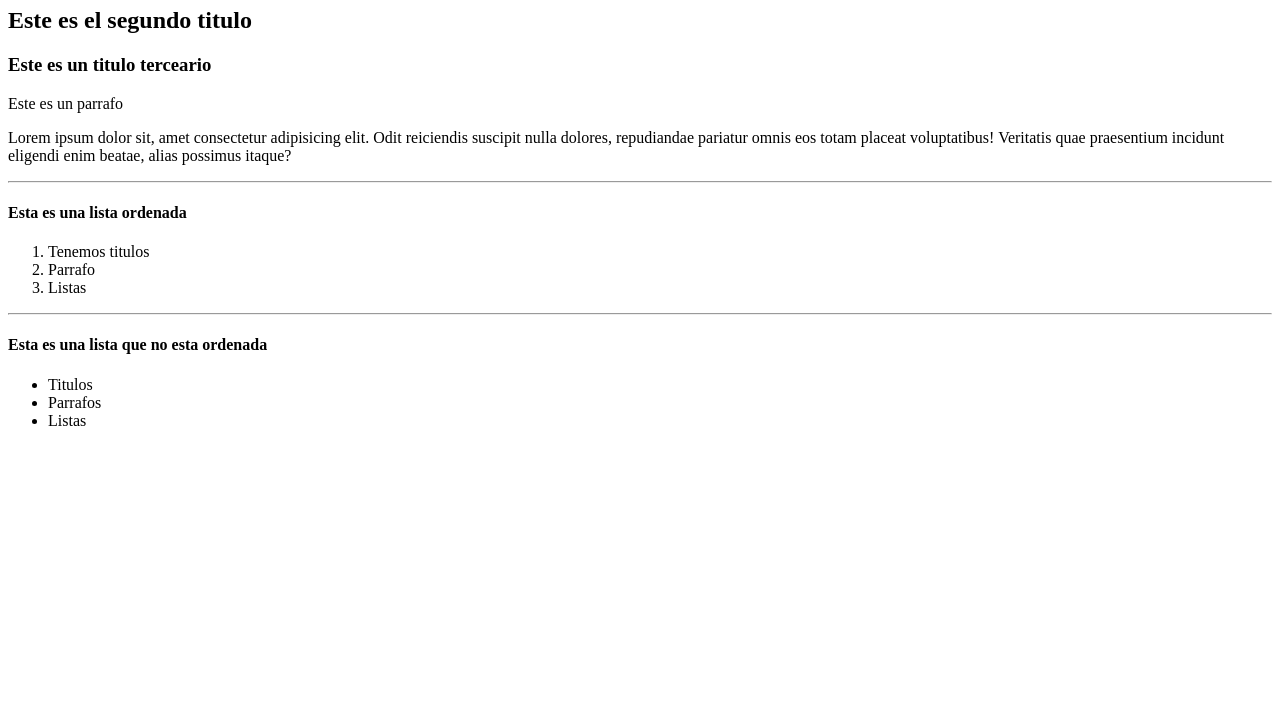
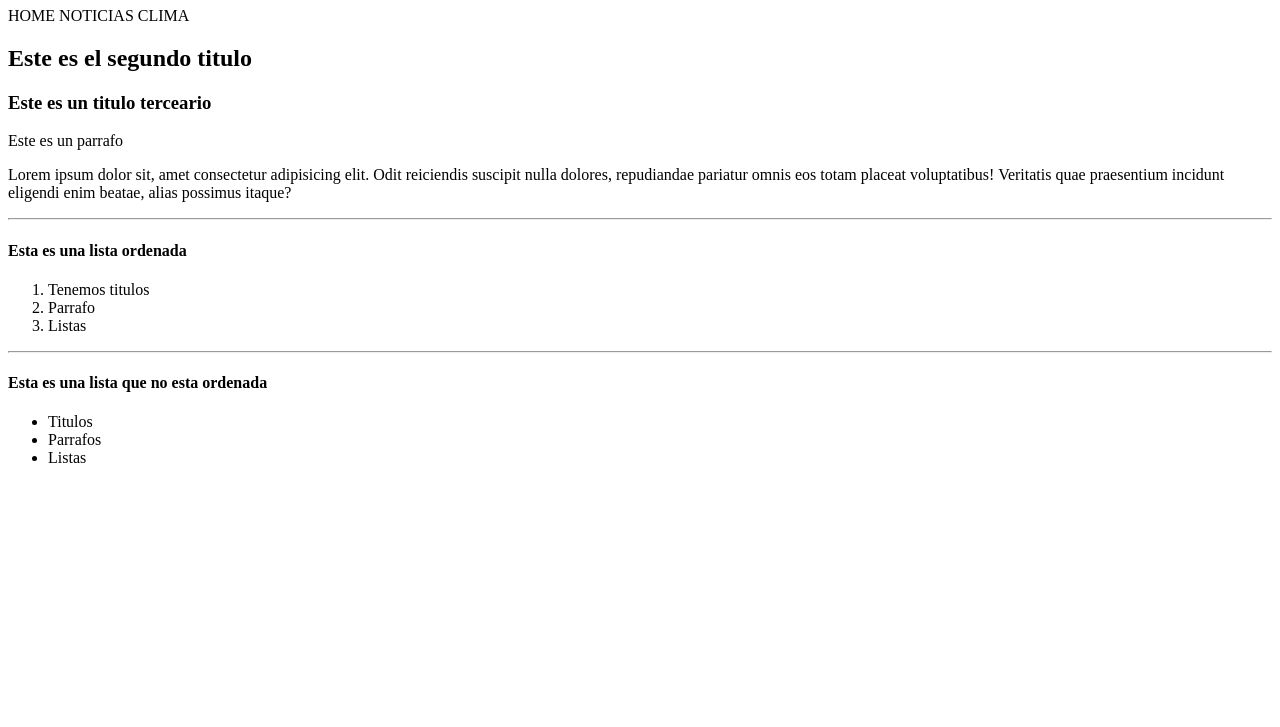
Before and after one commit to JossMz/HTML, a plain HTML site: page index.html in a window 1280 px wide. Shown: the part 73-800 px from the top of the page. Drawn offline with Linux system fonts and the light colour scheme.

Commit message:
Addicion de span

```diff
--- a/index.html
+++ b/index.html
@@ -7,6 +7,9 @@
 </head>
 <body>
     <h1>Este es el titulo principal</h1>
+    <span>HOME</span>
+    <span>NOTICIAS</span>
+    <span>CLIMA</span>
     <h2>Este es el segundo titulo</h2>
     <h3>Este es un titulo terceario</h3>
     <p>Este es un parrafo</p>
```
